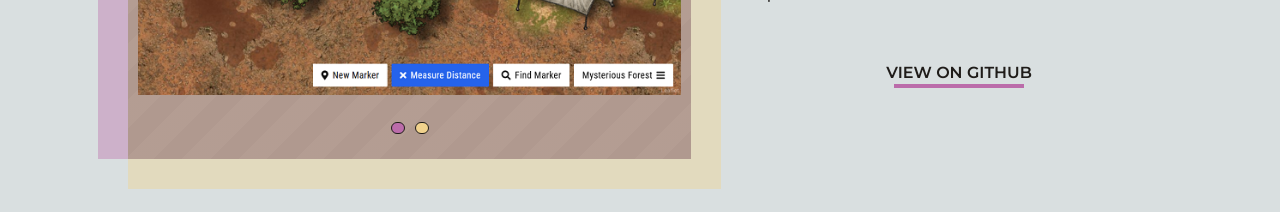
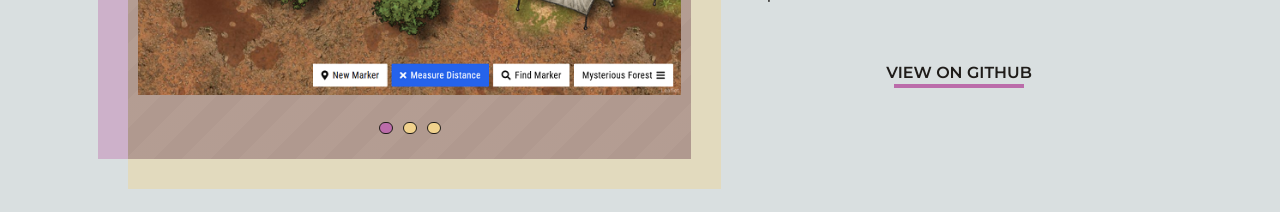
Before and after one commit to knowlesc/knowlesc.github.io, a Next.js app: page / in a window 1280 px wide. Shown: the part 1700-1912 px from the top of the page. Built offline with nearby package versions, Linux system fonts and the light colour scheme.

Commit message:
Update artifacts

```diff
--- a/components/Projects.tsx
+++ b/components/Projects.tsx
@@ -18,7 +18,11 @@ export function Projects(): JSX.Element {
             }
           />
         }
-        imageSrcs={["projects/dnd-1.png", "projects/dnd-2.png"]}
+        imageSrcs={[
+          "projects/dnd-1.png",
+          "projects/dnd-2.png",
+          "projects/dnd-3.png",
+        ]}
         links={[
           {
             text: "View on GitHub",
```
Also changed, not shown: public/projects/dnd-2.png, public/projects/dnd-3.png (added), 8 other files (tests, documents, lock files or other folders).
